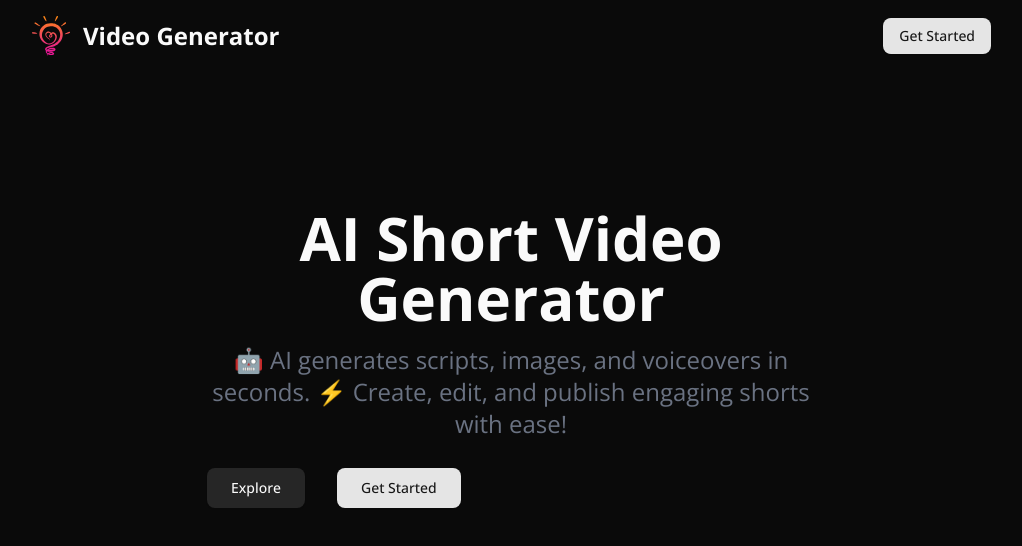
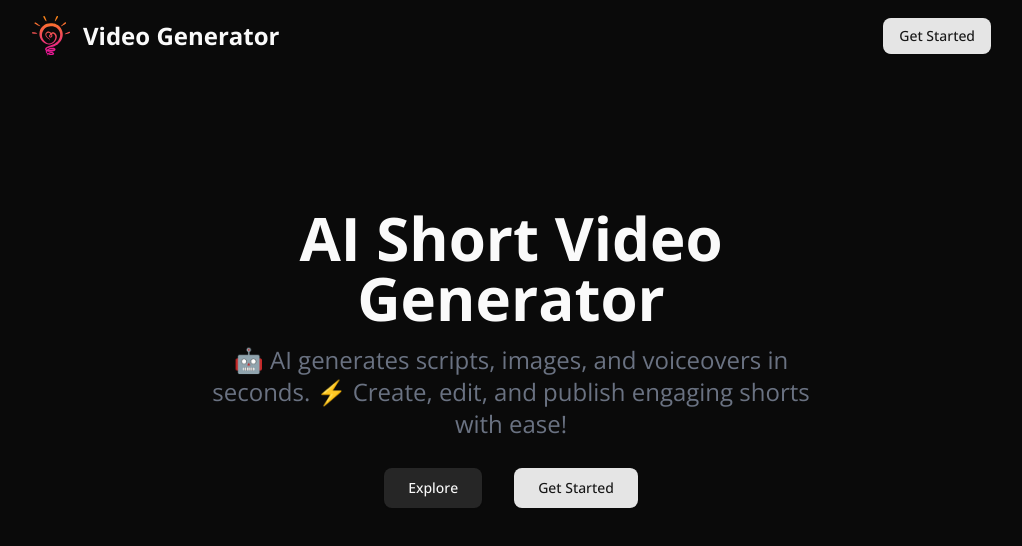
Before and after one commit to TrongKiennn/AI-Short-Video-Creator, a Next.js app: page / in a window 1280 px wide. Shown: the top 546 px of the page, without its empty margins (129-1151 px from the left). Built offline with nearby package versions, Linux system fonts and the light colour scheme; no server answers.

Commit message:
commit to pull

```diff
--- a/app/(main)/edit-video/_components/TrackList.jsx
+++ b/app/(main)/edit-video/_components/TrackList.jsx
@@ -38,7 +38,7 @@ function TrackList({ videoData }) {
       });
 
 
-      redirect(`/play-video/${videoData?._id}`);
+      // redirect(`/edit-video/${videoData?._id}`);
 
   };
 
--- a/app/_components/Hero.jsx
+++ b/app/_components/Hero.jsx
@@ -13,7 +13,7 @@ function Hero() {
         edit, and publish engaging shorts with ease!
       </p>
 
-      <div className="mt-7 gap-8 flex w-full">
+      <div className="mt-7 gap-8 flex w-full justify-center">
         <Button size="lg" variant="secondary">
           Explore
         </Button>
```
Also changed, not shown: 2 other files (tests, documents, lock files or other folders).
